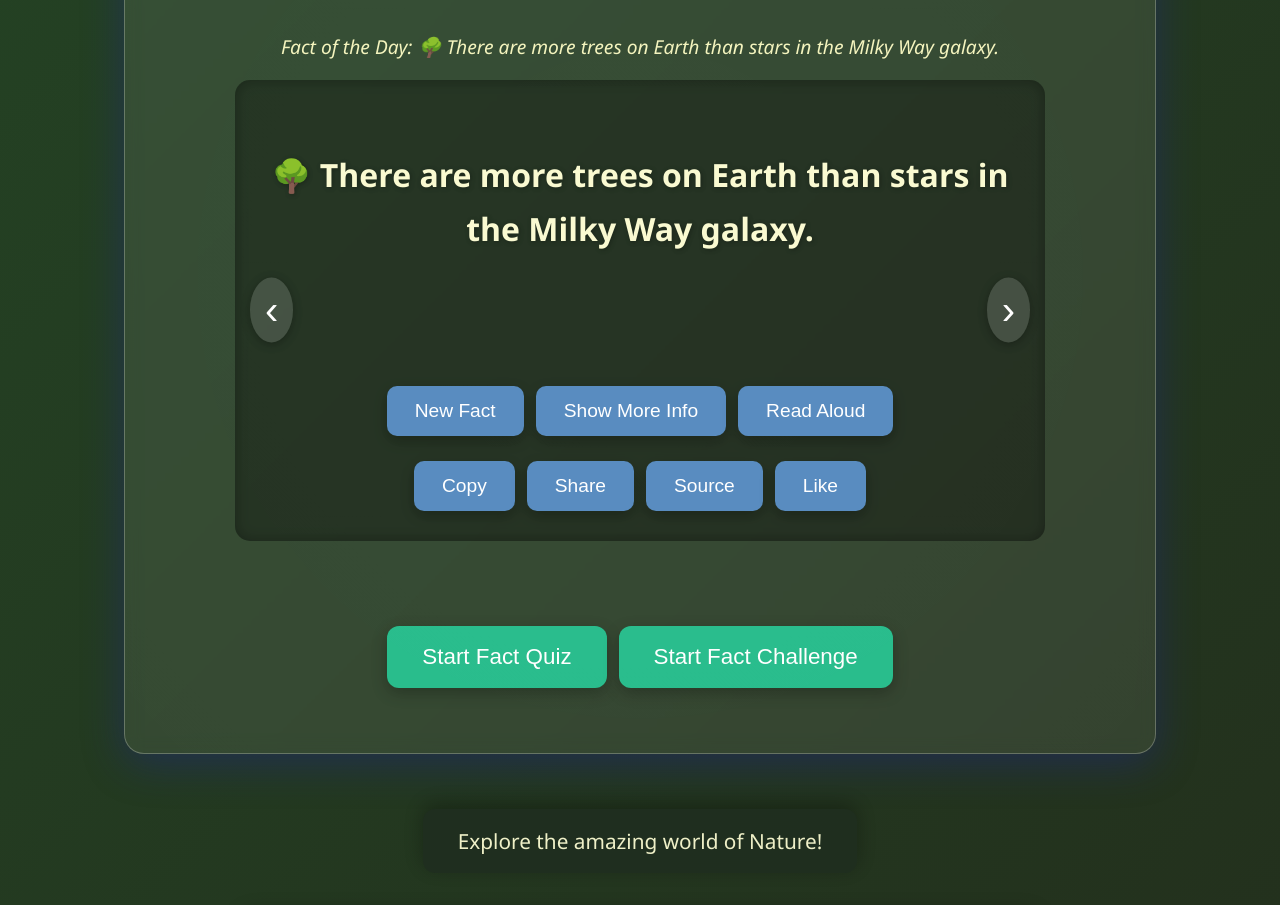
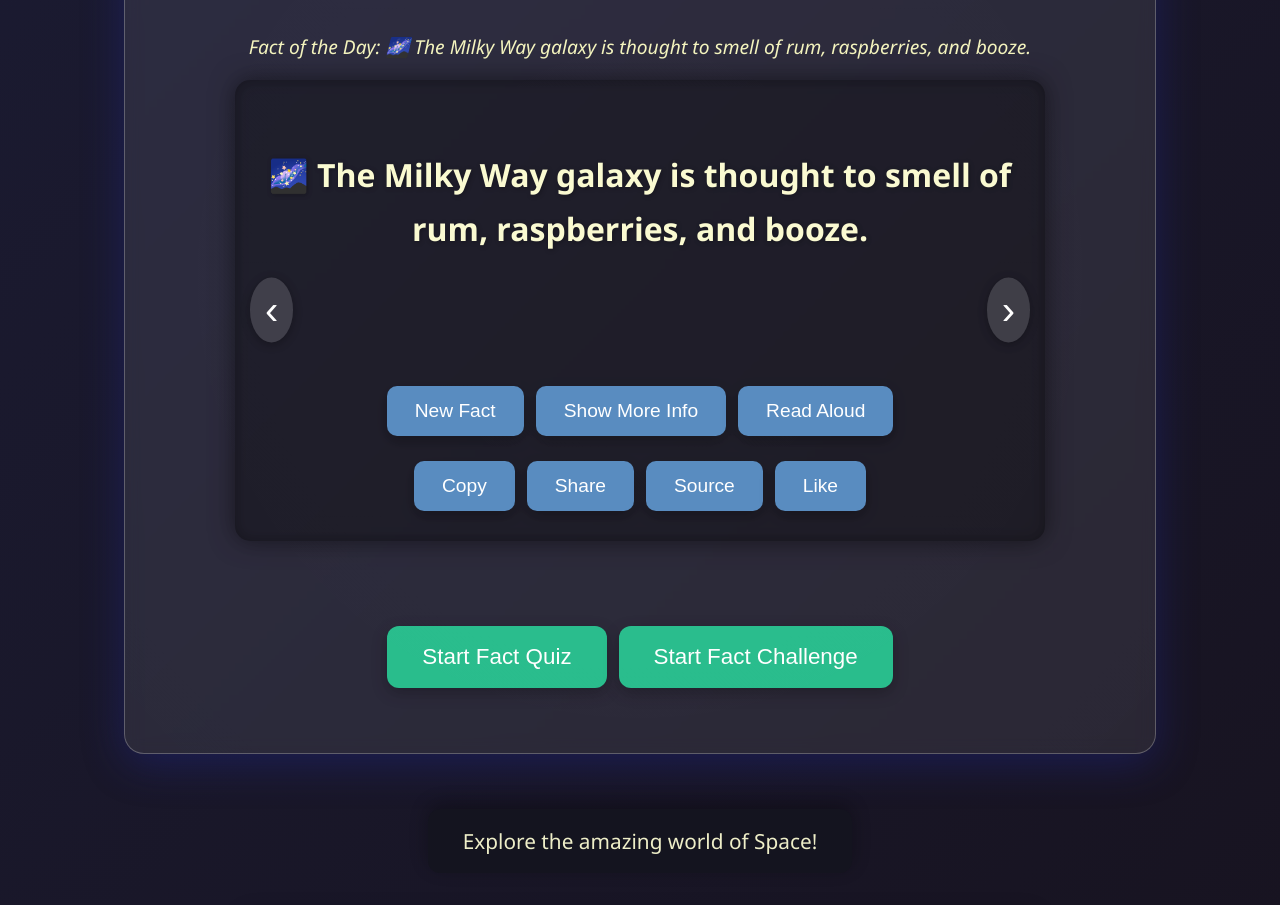
Before and after one commit to tothepoint/ai, a plain HTML site: page index.html in a window 1280 px wide. Shown: the part 223-1128 px from the top of the page. Drawn offline with Linux system fonts and the light colour scheme.

Commit message:
feat: Automated commit from self-ai-update workflow

```diff
--- a/index.html
+++ b/index.html
@@ -95,7 +95,7 @@
             margin-bottom: 25px;
             width: 95%;
             max-width: 750px;
-            box-shadow: var(--fact-card-shadow-inset);
+            box-shadow: 0 0 25px rgba(0,0,0,0.5), var(--fact-card-shadow-inset); /* Added outer shadow */
             position: relative;
             overflow: hidden;
             min-height: 250px; /* Ensure enough space for content */
@@ -152,7 +152,8 @@
         .fact-actions, .social-actions, .challenge-actions {
             margin-top: 25px;
             display: flex;
-            flex-wrap: wrap;\n            justify-content: center;
+            flex-wrap: wrap;
+            justify-content: center;
             gap: 12px;
         }
         button {
@@ -402,8 +403,8 @@
         <h1 id="main-title">Cosmic Facts Explorer</h1>
         <div id="fact-of-the-day"></div>
         <div id="fact-display-area" class="fact-card">
-            <p id="main-fact">🌳 There are more trees on Earth than stars in the Milky Way galaxy.</p>
-            <p id="more-info">Scientists estimate there are about 3 trillion trees on Earth, while the Milky Way is estimated to contain 100-400 billion stars.</p>
+            <p id="main-fact"></p>
+            <p id="more-info"></p>
             <div class="fact-actions">
                 <button id="new-fact-btn">New Fact</button>
                 <button id="toggle-more-info-btn">Show More Info</button>
@@ -451,7 +452,7 @@
         </div>
     </div>
 
-    <div id="footer-info">Explore the amazing world of Space!</div>
+    <div id="footer-info"></div>
 
     <div id="fact-history" class="collapsible-section">
         <h3 id="history-toggle">Fact History <span class="toggle-icon">▼</span></h3>
@@ -627,7 +628,7 @@
         });
 
         factSourceBtn.addEventListener('click', () => {
-            const factQuery = encodeURIComponent(mainFactElement.textContent.replace(/^[^\s]+\s/, ''));
+            const factQuery = encodeURIComponent(mainFactElement.textContent.replace(/^[^\\s]+\\s/, ''));
             window.open(`https://www.google.com/search?q=${factQuery}`, '_blank');
         });
 
@@ -879,7 +880,7 @@
         restartChallengeBtn.addEventListener('click', startChallenge);
 
         // Initial display
-        currentFactIndex = 11; // Pick the 'Nature' fact on load
+        currentFactIndex = Math.floor(Math.random() * facts.length); // Pick a random fact on load
         displayFact(currentFactIndex);
         startFactCarousel(); // Start the carousel on load
 
```
